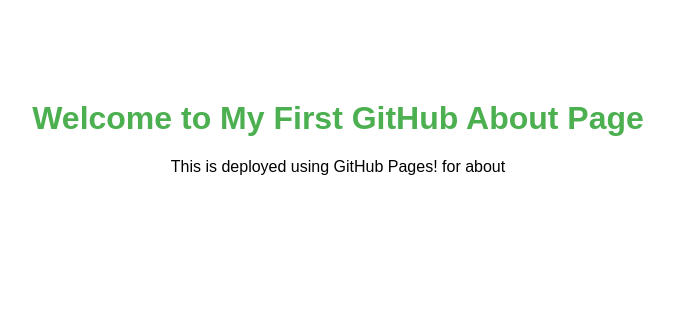
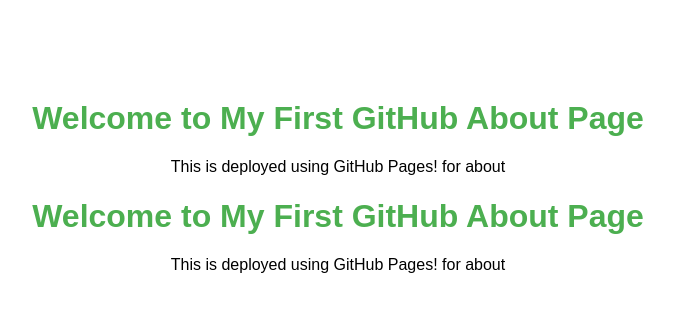
Before and after one commit to Ahmed-Habash/my-static-website3, a plain HTML site: page about.html in a window 1280 px wide. Shown: the whole page, without its empty margins (302-976 px from the left). Drawn offline with Linux system fonts and the light colour scheme.

Commit message:
Update about.html

```diff
--- a/about.html
+++ b/about.html
@@ -12,5 +12,7 @@
 <body>
 <h1>Welcome to My First GitHub About Page</h1>
 <p>This is deployed using GitHub Pages! for about</p>
+  <h1>Welcome to My First GitHub About Page</h1>
+<p>This is deployed using GitHub Pages! for about</p>
 </body>
 </html>
```
